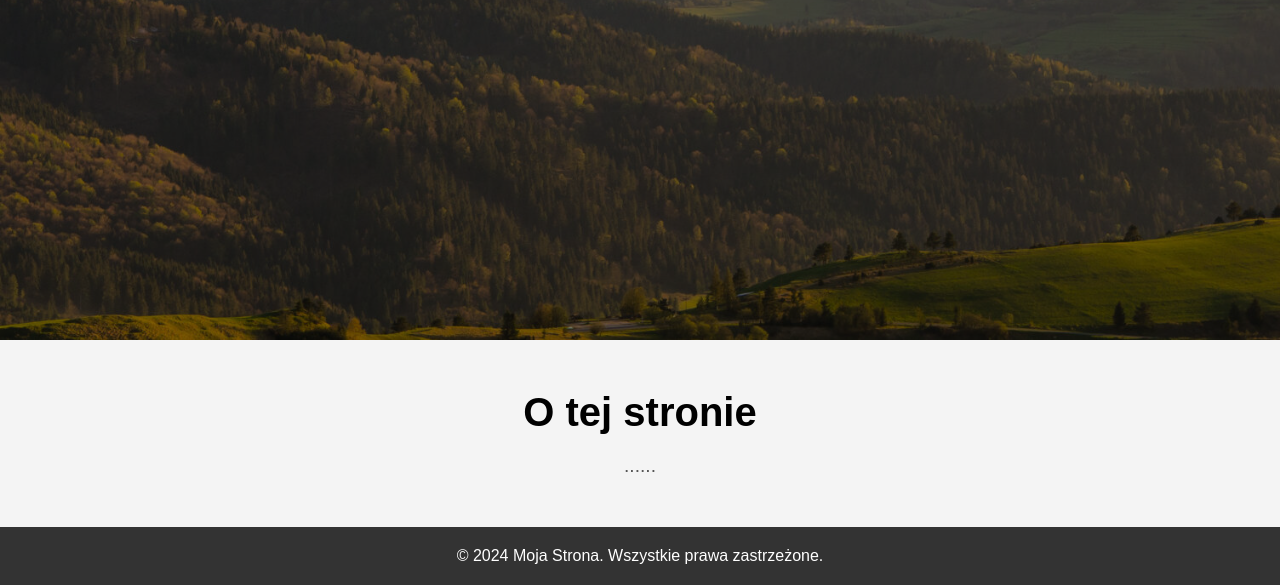
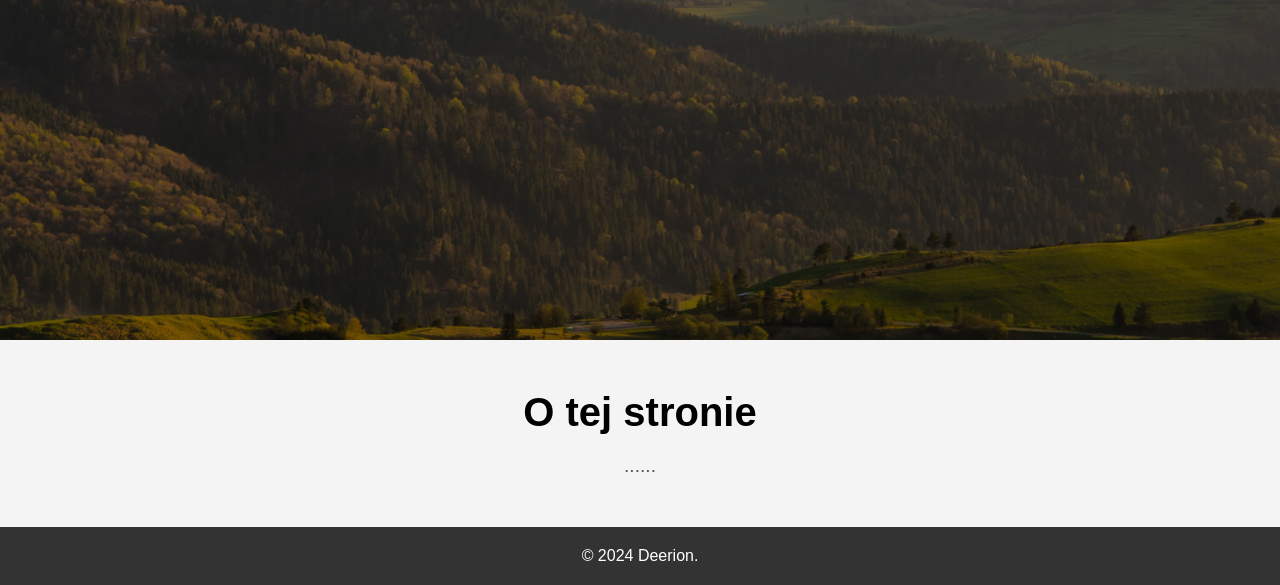
Before and after one commit to Deerion/Deerion.github.io, a plain HTML site: page index.html in a window 1280 px wide. Shown: the part 460-1045 px from the top of the page. Drawn offline with Linux system fonts and the light colour scheme.

Commit message:
Update index.html

```diff
--- a/index.html
+++ b/index.html
@@ -20,7 +20,7 @@
     </section>
 
     <footer>
-        <p>&copy; 2024 Moja Strona. Wszystkie prawa zastrzeżone.</p>
+        <p>&copy; 2024 Deerion.</p>
     </footer>
 
     <script src="script.js"></script>
```
